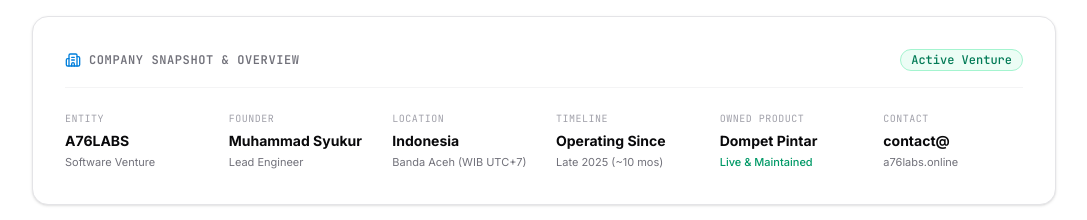
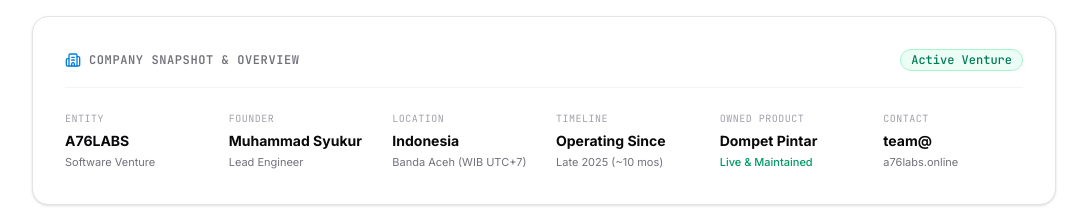
Before and after one commit to SyukurGit/a76labs, a Next.js app: page / in a window 1280 px wide. Shown: the part 880-1100 px from the top of the page, without its empty margins (96-1183 px from the left). Built offline with nearby package versions, Linux system fonts and the light colour scheme; no server answers; the database is empty.

Commit message:
adalah pokoknya

```diff
--- a/app/(public)/page.tsx
+++ b/app/(public)/page.tsx
@@ -166,7 +166,7 @@
                 </div>
                 <div>
                   <span className="text-gray-400 block mb-1 font-mono uppercase tracking-wider text-[10px]">Contact</span>
-                  <p className="font-bold text-gray-950 text-sm">contact@</p>
+                  <p className="font-bold text-gray-950 text-sm">team@</p>
                   <p className="text-gray-500 text-[11px] mt-0.5">a76labs.online</p>
                 </div>
               </div>
```
